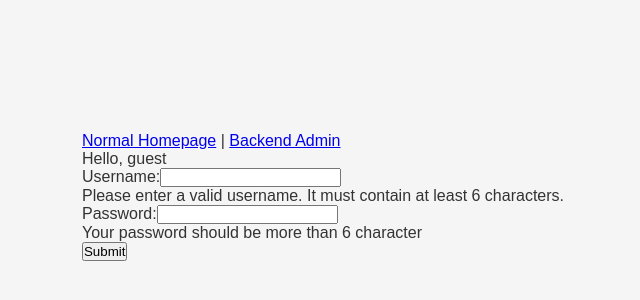
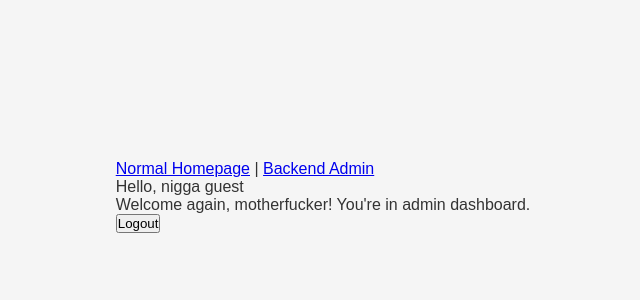
Before and after one commit to 3-I-Projects/QAirline, a React (Vite) app in the folder frontend/: page /admin/dashboard in a window 1280 px wide. Before the commit this address led to /admin. Shown: the part 204-504 px from the top of the page, without its empty margins (317-957 px from the left). Built offline with nearby package versions, Linux system fonts and the light colour scheme.

Commit message:
only allow admin to login /admin, header only shows in /admin

```diff
--- a/frontend/src/App.jsx
+++ b/frontend/src/App.jsx
@@ -1,5 +1,5 @@
 import React from 'react';
-import { BrowserRouter as Router, Route, Routes } from 'react-router-dom';
+import { BrowserRouter as Router, Route, Routes, Outlet } from 'react-router-dom';
 import { AuthProvider } from './context/AuthContext'
 
 import SignIn from './Login/SignIn';
@@ -11,22 +11,34 @@ import Header from './components/Header';
 
 import PrivateRoute from './utils/PrivateRoute';
 
+function AdminLayout() {
+  return (
+    <>
+      <Header />
+      <Outlet />
+    </>
+  );
+}
 
 function App() {
   return (
     <div className='App'>
       <Router>
         <AuthProvider>
-          <Header />
           <Routes>
             <Route path="/" element={<Home />} />
             <Route path="/signin" element={<SignIn />} />
             <Route path="/signup" element={<SignUp />} />
             <Route path="/home" element={<Home />} />
 
-            <Route path='/admin' Component={Login} exact />
+            {/* <Route path='/admin' element={<Login />} exact />
             <Route element={<PrivateRoute />} path='/admin/dashboard'>
               <Route index element={<Dashboard />} exact />
+            </Route> */}
+
+            <Route path='/admin' element={<AdminLayout />} exact >
+              <Route index element={<Login />} exact />
+              <Route path='dashboard' element={<Dashboard />} exact />
             </Route>
           </Routes>
         </AuthProvider>
--- a/frontend/src/components/Header.jsx
+++ b/frontend/src/components/Header.jsx
@@ -15,7 +15,7 @@ const Header = () => {
         <span> | </span>
         <Link to='http://localhost:8000/admin'>Backend Admin</Link>
 
-        <p>Hello, {username}</p>
+        <p>Hello, nigga {username}</p>
     </div>
   )
 }
--- a/frontend/src/context/AuthContext.jsx
+++ b/frontend/src/context/AuthContext.jsx
@@ -1,5 +1,6 @@
-import { createContext, useState, useContext, Children } from 'react'
-import { useNavigate } from 'react-router-dom'
+import { createContext, useState, useContext, Children } from 'react';
+import { useNavigate } from 'react-router-dom';
+import { jwtDecode } from 'jwt-decode';
 
 const AuthContext = createContext();
 
@@ -22,14 +23,17 @@ export const AuthProvider = ({children}) => {
             });
 
             const res = await response.json();
+
             if (res) {
+                if (jwtDecode(res.access).is_admin === true) {
                 console.log(res);
-
-                // setUser(res.data.user);
                 setAccessToken(res.access);
                 localStorage.setItem('accessToken', res.access);
                 navigate('/admin/dashboard');
                 return;
+                } else {
+                    alert('You are not authorized to access this page');
+                }
             }
         } catch (err) {
             console.log(err);
@@ -37,9 +41,9 @@ export const AuthProvider = ({children}) => {
     }
 
     const logoutAction = () => {
-        setUser(null);
+        // setUser(null);
         setAccessToken('');
-        localStorage.removeItem('token');
+        localStorage.removeItem('accessToken');
         navigate('/admin');
     }
 
```
Also changed, not shown: 1 other file (tests, documents, lock files or other folders).
